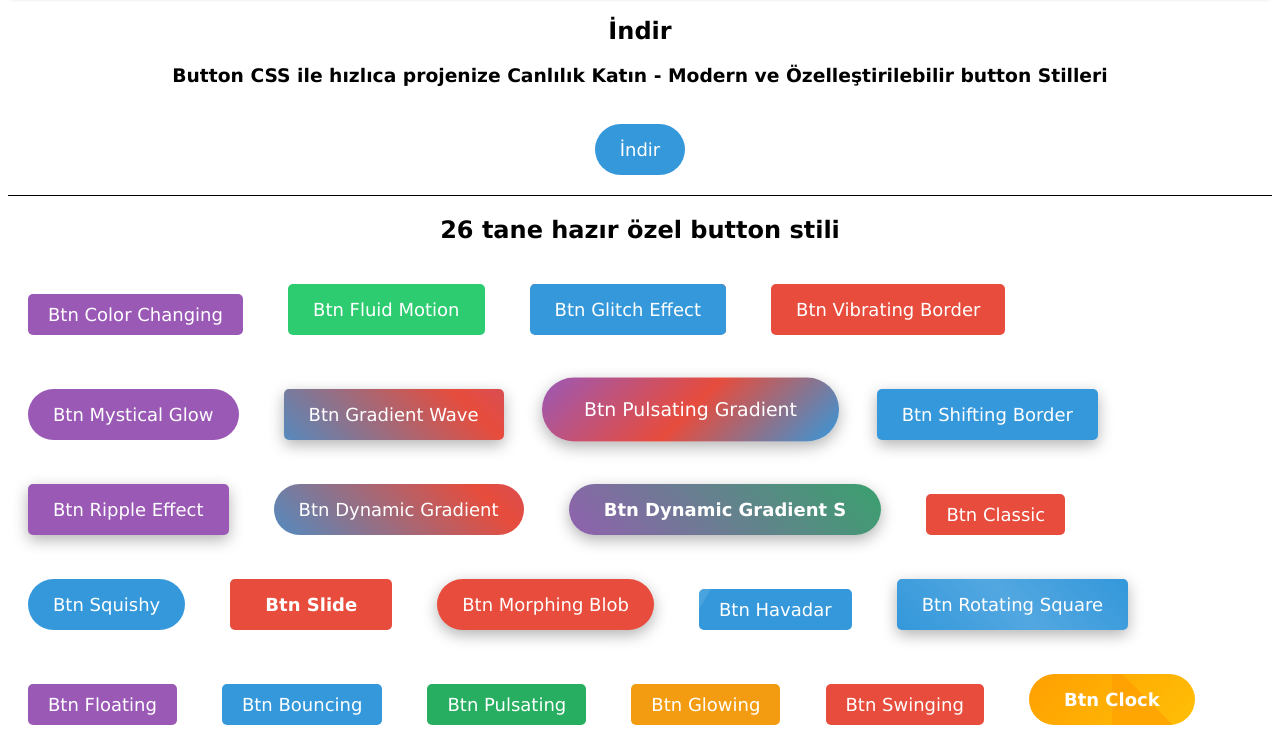
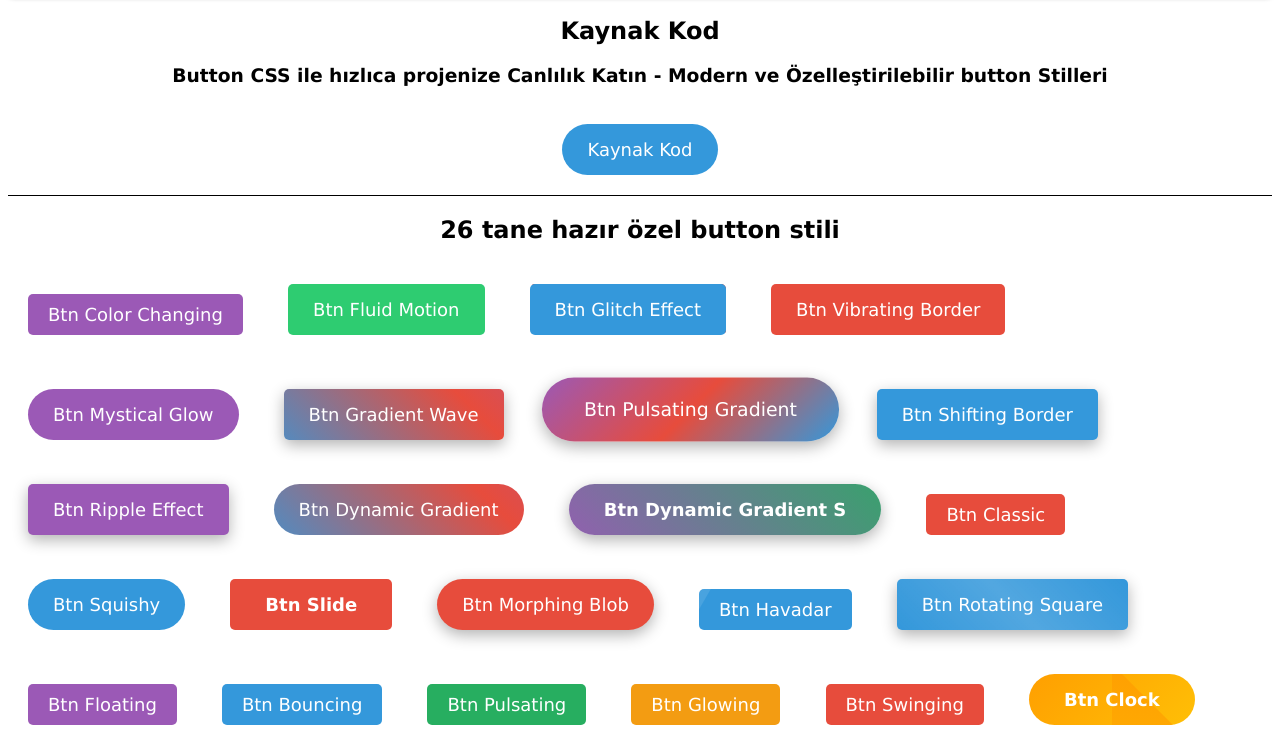
Before and after one commit to Egehan13/button.github.io, a plain HTML site: page index.html in a window 1280 px wide. Shown: the part 66-800 px from the top of the page. Drawn offline with Linux system fonts and the light colour scheme.

Commit message:
Update index.html

```diff
--- a/index.html
+++ b/index.html
@@ -11,10 +11,10 @@
         <a href="" id="header-link">Ana Sayfa</a>
         <a href="https://github.com/Egehan13/Button.css" class="header-link">Github</a>
     </header>
-    <h2 class="main-text">İndir</h2>
+    <h2 class="main-text">Kaynak Kod</h2>
     <h3 class="main-text">Button CSS ile hızlıca projenize Canlılık Katın - Modern ve Özelleştirilebilir button Stilleri</h3>
     <div class="button-div">
-    <a href="https://egehan13.github.io/button.github.io/button.css" class="btn-squishy">İndir</a>
+    <a href="https://github.com/Egehan13/Button.css/blob/main/button.css" class="btn-squishy">Kaynak Kod</a>
     </div>
     <div class="line"></div>
     <h2 class="main-text">26 tane hazır özel button stili</h2>
```
